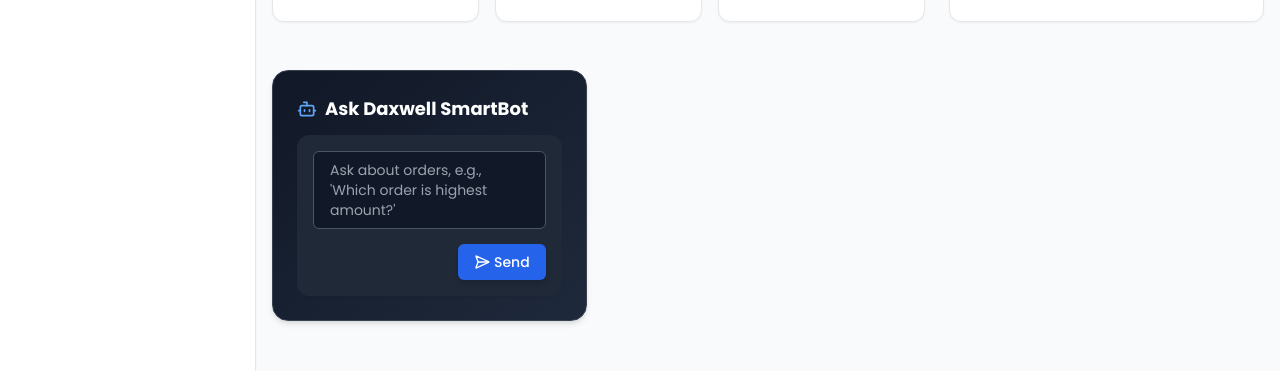
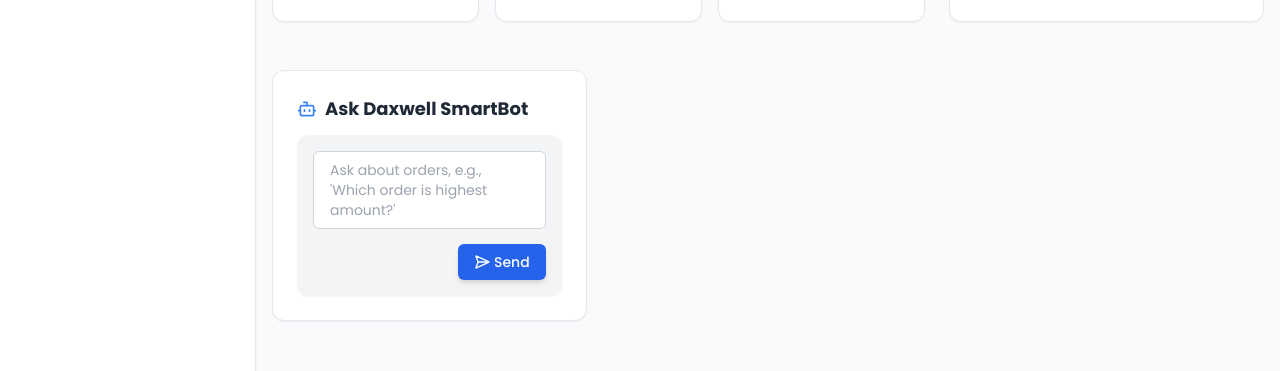
Before and after one commit to AkshayDaundkar/AI-Based-Order-Management, a React (Vite) app in the folder daxwell-frontend/: page / in a window 1280 px wide. Shown: the part 408-779 px from the top of the page. Built offline with nearby package versions, Linux system fonts and the light colour scheme; no server answers.

Commit message:
Fixed dark light toggle

```diff
--- a/daxwell-frontend/src/components/Chatbot.tsx
+++ b/daxwell-frontend/src/components/Chatbot.tsx
@@ -28,17 +28,19 @@ const ChatBot = () => {
   };
 
   return (
-    <div className="mt-6 bg-gradient-to-br from-gray-900 to-slate-800 border border-gray-700 rounded-2xl p-6 shadow-md text-white">
+    <div className="mt-6 bg-white dark:bg-gray-900 border border-gray-200 dark:border-gray-700 rounded-xl p-6 shadow-sm">
       <div className="flex items-center gap-2 mb-3">
-        <Bot className="text-blue-400" size={20} />
-        <h2 className="text-lg font-bold">Ask Daxwell SmartBot</h2>
+        <Bot className="text-blue-500 dark:text-blue-400" size={20} />
+        <h2 className="text-lg font-bold text-gray-800 dark:text-white">
+          Ask Daxwell SmartBot
+        </h2>
       </div>
 
-      <div className="bg-gray-800 rounded-xl p-4 shadow-sm">
+      <div className="bg-gray-100 dark:bg-gray-800 rounded-xl p-4 shadow-sm">
         <textarea
           rows={3}
           placeholder="Ask about orders, e.g., 'Which order is highest amount?'"
-          className="w-full rounded-md bg-gray-900 text-white border border-gray-600 px-4 py-2 text-sm resize-none focus:outline-none focus:ring-2 focus:ring-blue-500"
+          className="w-full rounded-md bg-white dark:bg-gray-900 text-gray-800 dark:text-white border border-gray-300 dark:border-gray-700 px-4 py-2 text-sm resize-none focus:outline-none focus:ring-2 focus:ring-blue-500"
           value={input}
           onChange={(e) => setInput(e.target.value)}
         />
@@ -54,7 +56,7 @@ const ChatBot = () => {
       </div>
 
       {response && (
-        <div className="mt-4 border-t border-gray-700 pt-4 text-sm leading-relaxed text-gray-300 whitespace-pre-wrap">
+        <div className="mt-4 border-t border-gray-200 dark:border-gray-700 pt-4 text-sm leading-relaxed text-gray-700 dark:text-gray-300 whitespace-pre-wrap">
           {response}
         </div>
       )}
```
